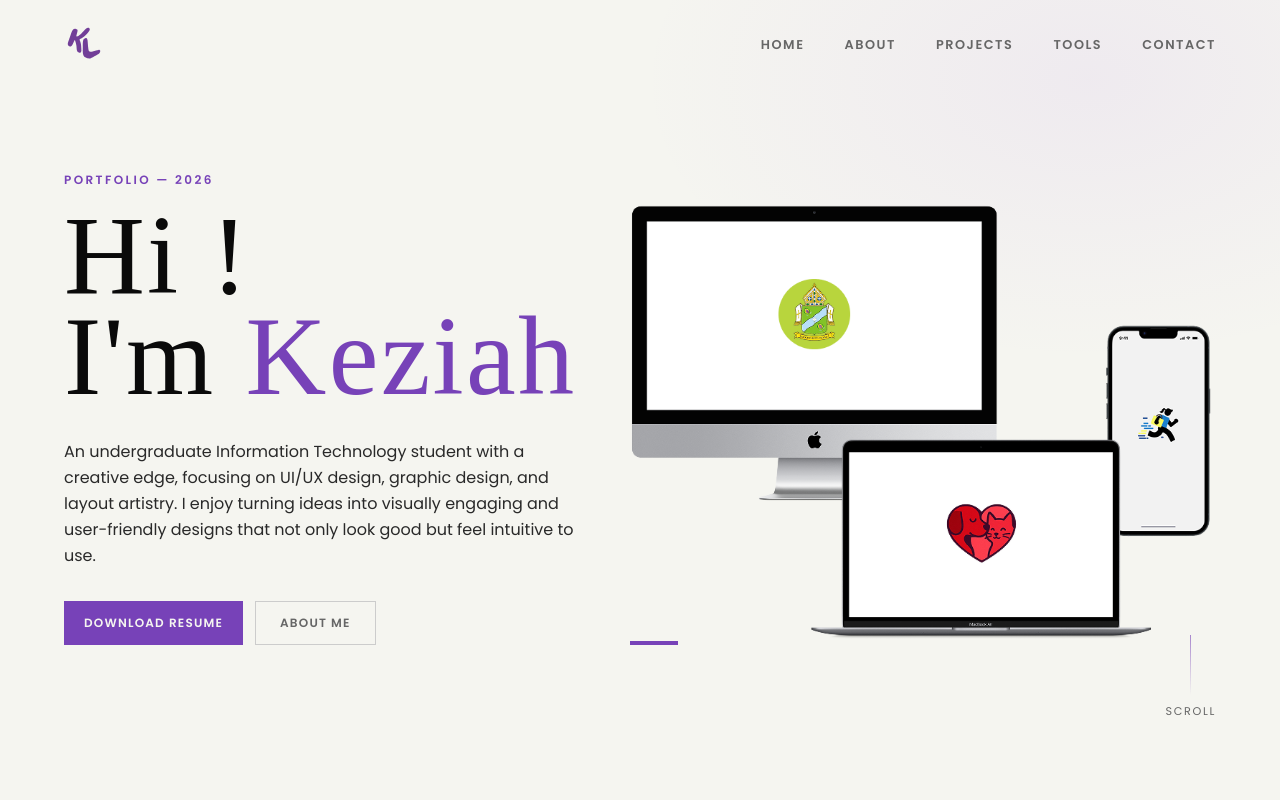
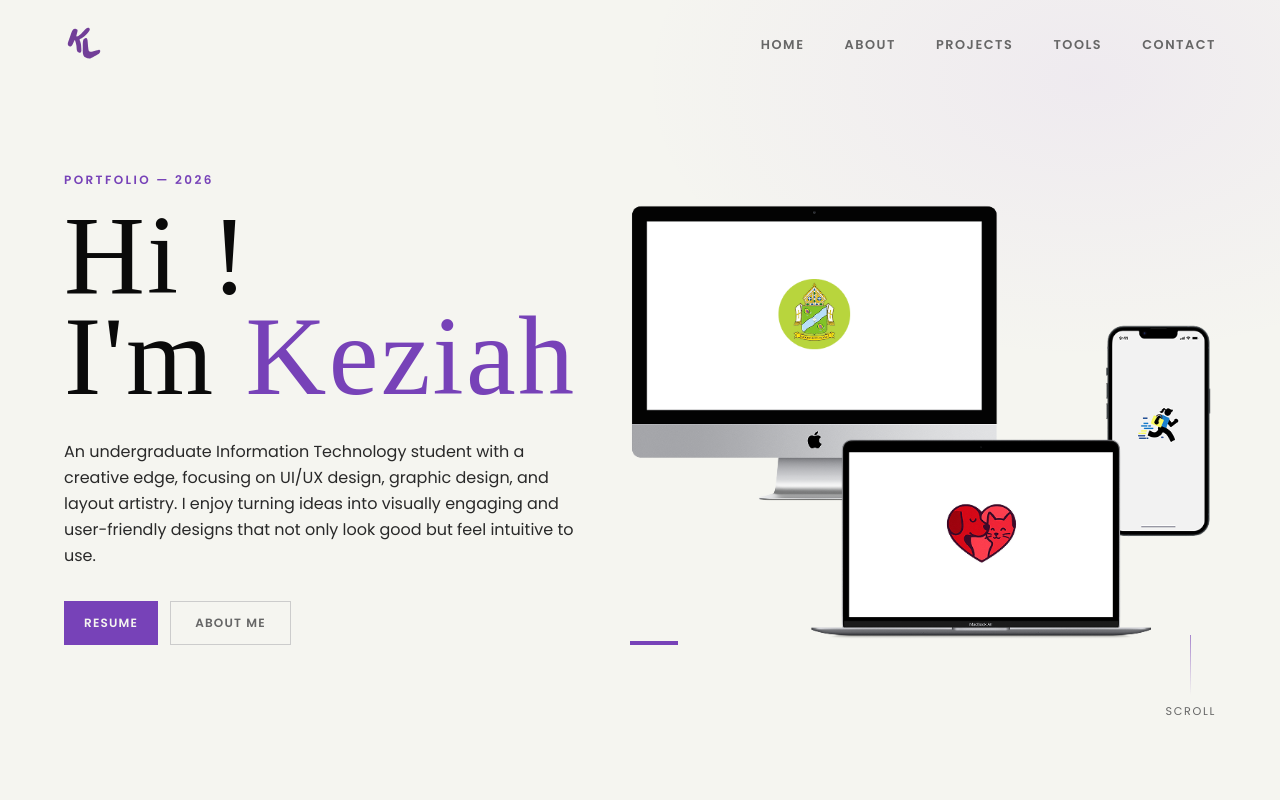
Before and after one commit to kzhhyu/keziah-portfolio, a Next.js app: page / in a window 1280 px wide. Shown: the top 800 px of the page. Built offline with nearby package versions, Linux system fonts and the light colour scheme; a web font is replaced by a local one.

Commit message:
Initial commit

```diff
--- a/app/about/page.tsx
+++ b/app/about/page.tsx
@@ -92,7 +92,7 @@ export default function AboutPage() {
                 rel="noopener noreferrer"
                 className="flex items-center gap-2 text-[0.75rem] tracking-[0.1em] uppercase px-5 py-2.5 bg-[#7742b8] text-white no-underline hover:bg-[#5c23ac] transition-all duration-200"
               >
-                Download Resume
+                Resume
               </a>
               <a
                 href="mailto:keziahlonoy27@gmail.com"
--- a/components/Hero.tsx
+++ b/components/Hero.tsx
@@ -47,7 +47,7 @@ export default function Hero() {
               rel="noopener noreferrer"
               className="flex items-center gap-2 text-[0.75rem] tracking-[0.1em] uppercase px-5 py-2.5 bg-[#7742b8] text-white no-underline hover:bg-[#5c23ac] transition-all duration-200"
             >
-              Download Resume
+              Resume
             </a>
             <a
               href="/about"
```
